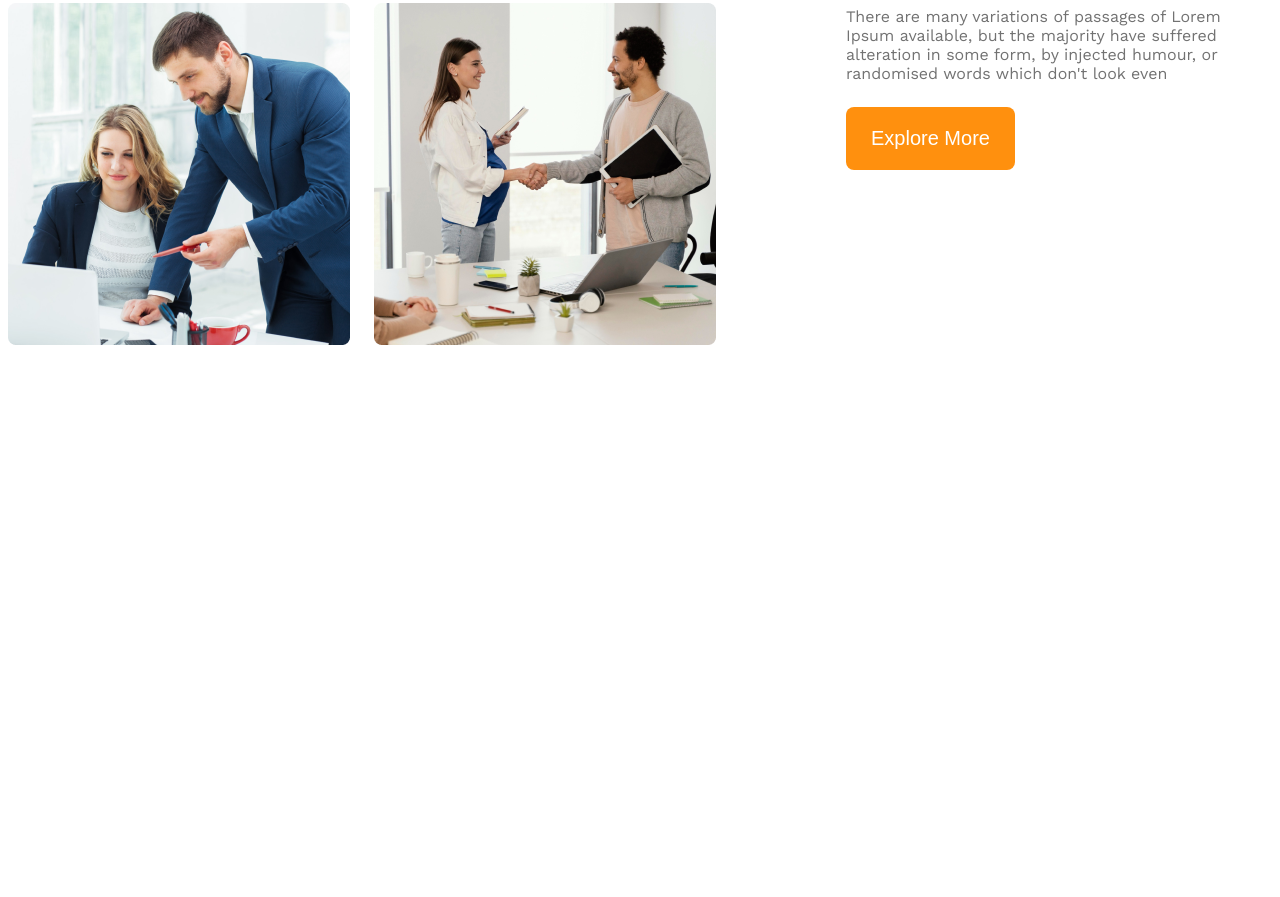
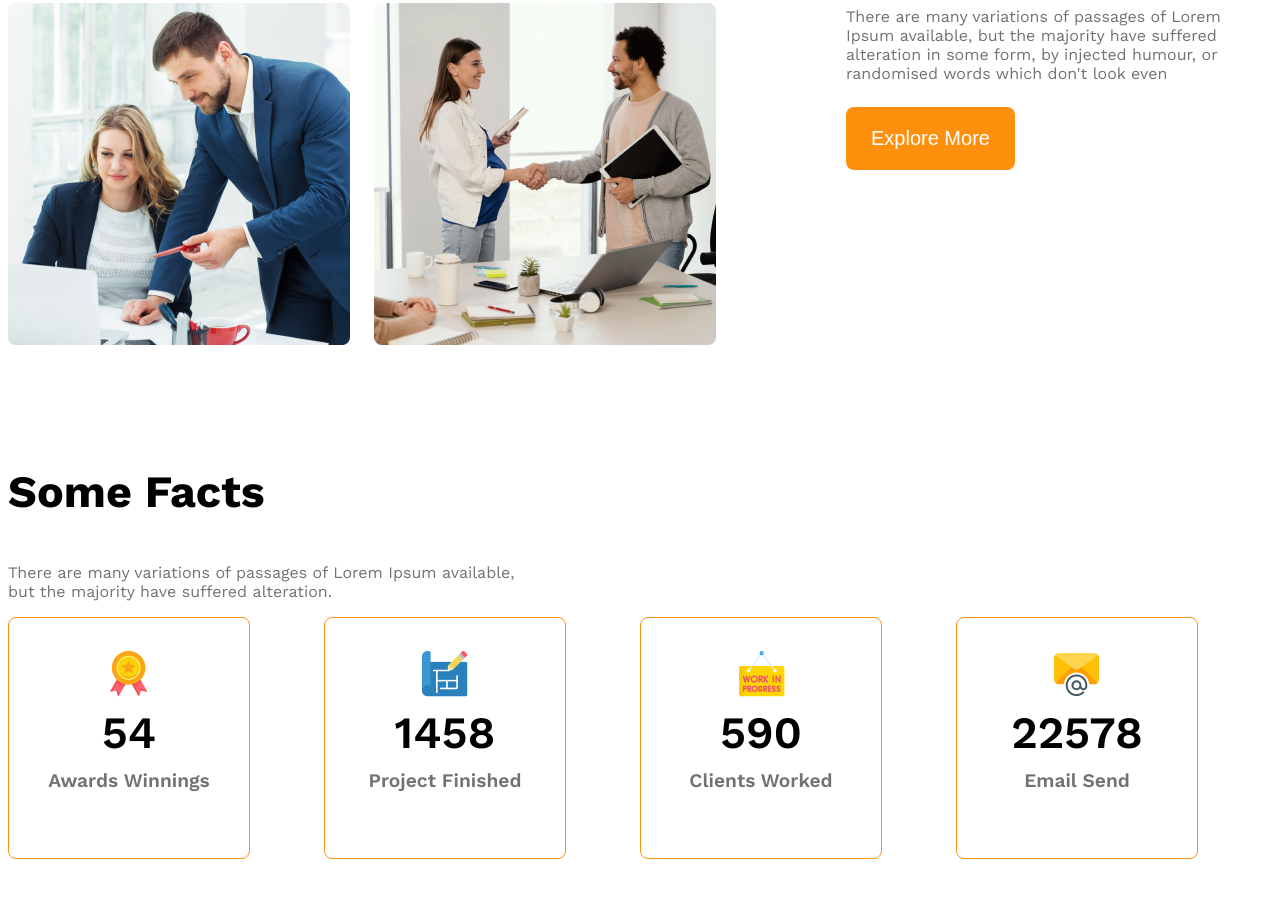
Before and after one commit to Pritomvai420/g3-architects-website, a plain HTML site: page index.html in a window 1280 px wide. Shown: the part 1667-2564 px from the top of the page. Before the commit the page ends 2020 px from the top, so only its background shows below. Drawn offline with nearby package versions, Linux system fonts and the light colour scheme.

Commit message:
added new facts section

```diff
--- a/index.html
+++ b/index.html
@@ -29,6 +29,7 @@
 
   </header>
   <main>
+    <!-- team section start -->
     <section class="teams display-flex">
       <div class="team-img-container">
         <img src="images/team1.png" alt="">
@@ -38,12 +39,53 @@
 
       </div>
       <div class="our-features">
-        <h3 class="features-title"><span id="Quick-list" class="dark-3">Quick list</span> <span class="dark-1">of Our</span> <span class="text-color">Features</span></h3>
+        <h3 class="section-title"><span id="Quick-list" class="dark-3">Quick list</span> <span class="dark-1">of Our</span> <span class="text-color">Features</span></h3>
         <p class="features-description dark-3">There are many variations of passages of Lorem Ipsum available, but the majority have suffered alteration in some form, by injected humour, or randomised words which don't look even</p>
         <button class="btn-primary">Explore More</button>
 
       </div>
     </section>
+    <!-- feature will enjoy -->
+     <section>
+      <h3 class="section-title">Some Facts</h3>
+      <p class="dark-3 fact-description">There are many variations of passages of Lorem Ipsum available, but the majority have suffered alteration.</p>
+      <div class="fact-container">
+        <!-- .fact*4>img.fact-icon+h4.fact-number+h5.fact-name -->
+         <div class="fact display-flex">
+          <div>
+            <img src="images/icons/ribon.png" alt="" class="fact-icon">
+          <h4 class="fact-number">54</h4>
+          <h5 class="fact-name">Awards Winnings</h5>
+          </div>
+         </div>
+         <div class="fact display-flex">
+          <div>
+            <img src="images/icons/projects.png" alt="" class="fact-icon">
+          <h4 class="fact-number">1458</h4>
+          <h5 class="fact-name">Project Finished</h5>
+          </div>
+         </div>
+         <div class="fact display-flex">
+          <div>
+            <img src="images/icons/customers.png" alt="" class="fact-icon">
+          <h4 class="fact-number">590</h4>
+          <h5 class="fact-name">Clients Worked</h5>
+          </div>
+         </div>
+         <div class="fact display-flex">
+          <div>
+            <img src="images/icons/email.png" alt="" class="fact-icon">
+          <h4 class="fact-number">22578</h4>
+          <h5 class="fact-name">Email Send</h5>
+          </div>
+         </div>
+      </div>
+
+     </section>
+     <!-- our facts -->
+      <section>
+
+      </section>
 
   </main>
   <footer>
--- a/style/style.css
+++ b/style/style.css
@@ -9,6 +9,10 @@
 
 /* shared style */
 
+.section-title{
+  font-size: 2.8rem;
+  font-weight: 700;
+}
 .display-flex{
   display: flex;
 }
@@ -116,10 +120,7 @@ main > section{
   margin-left: 130px;
   max-width: 530px;
 }
-.features-title{
-  font-size: 2.8rem;
-  font-weight: 700;
-}
+
 #Quick-list{
   font-weight: 500;
 }
@@ -128,6 +129,38 @@ main > section{
   font-size: 1rem;
   font-weight: 400;
   margin-bottom: 24px;
+}
+
+/* some fact related style */
+.fact{
+  border: 1px solid rgba(255, 144, 14, 1);
+  width: 240px;
+  height: 240px;
+  border-radius: 8px;
+  align-items: center;
+  justify-content: center;
+  text-align: center;
+}
+.fact-container{
+  display: grid;
+  grid-template-columns: repeat(4, 1fr);
+
+}
+.fact-number{
+  font-size: 2.8rem;
+  font-weight: 600;
+  margin-top: 5px;
+  margin-bottom: 10px;
+}
+
+.fact-name{
+  font-size: 1.2rem;
+  font-weight: 600;
+  color: rgba(114, 114, 114, 1);
+  margin-top: 10px;
+}
+.fact-description{
+  max-width: 530px;
 }
 
 
```
